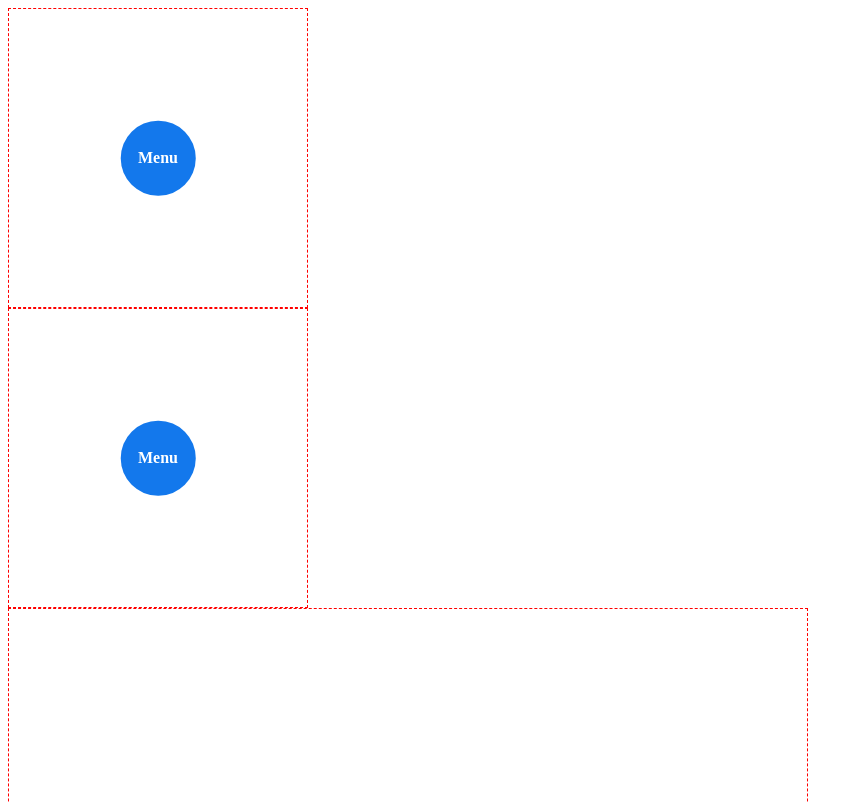
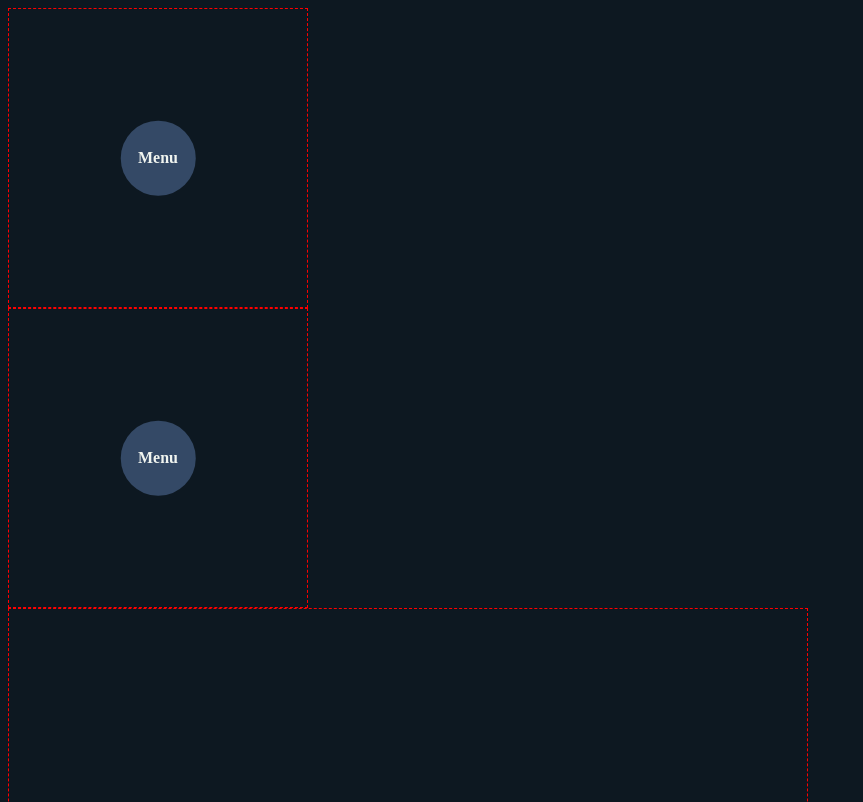
Before and after one commit to WillNeve/radialmenu, a website built with webpack: page index.html in a window 1280 px wide. Shown: the top 802 px of the page, without its empty margins (0-863 px from the left). Built offline with nearby package versions, Linux system fonts and the light colour scheme.

Commit message:
color changers

```diff
--- a/assets/stylesheets/style.scss
+++ b/assets/stylesheets/style.scss
@@ -6,7 +6,8 @@
 }
 
 body {
-  background: white;
+  background: #0D1821;
+  color: #F0F4EF;
 }
 
 .radial-menu {
@@ -23,14 +24,13 @@ body {
     left: 50%;
     transform: translate(-50%, -50%);
     border-radius: 50%;
-    background: #1378ec;
+    background: #344966;
     z-index: 2;
     transition: all .3s ease;
     &.active {
       transform: translate(-50%, -50%) scale(1.05);
-      border: 1px solid #91a8de;
+      border: 1px solid #F0F4EF;
     }
-    color: #ffff;
     font-weight: bold;
     display: flex;
     align-items: center;
@@ -43,7 +43,8 @@ body {
     left: 50%;
     width: 50px;
     height: 50px;
-    background: #91a8de;
+    background: #BFCC94;
+    color: #0D1821;
     border-radius: 50%;
     transform: rotate(-20deg);
     opacity: 0;
--- a/index.html
+++ b/index.html
@@ -8,7 +8,7 @@
   <script src="src/main.js" defer></script>
 </head>
 <body>
-  <div class="radial-menu" data-transition-duration="1000" data-radius="95">
+  <div class="radial-menu" data-transition-duration="5000" data-radius="150">
     <div class="toggle">Menu</div>
     <div class="button-container">
       <div class="button">1</div>
@@ -23,7 +23,7 @@
       <div class="button">10</div>
     </div>
   </div>
-  <div class="radial-menu" data-transition-duration="250" data-radius="75">
+  <div class="radial-menu" data-transition-duration="50" data-radius="75">
     <div class="toggle">Menu</div>
     <div class="button-container">
       <div class="button">1</div>
@@ -47,6 +47,7 @@
       <div class="button">8</div>
       <div class="button">9</div>
       <div class="button">10</div>
+
     </div>
   </div>
 </body>
```
Also changed, not shown: src/style.css.
